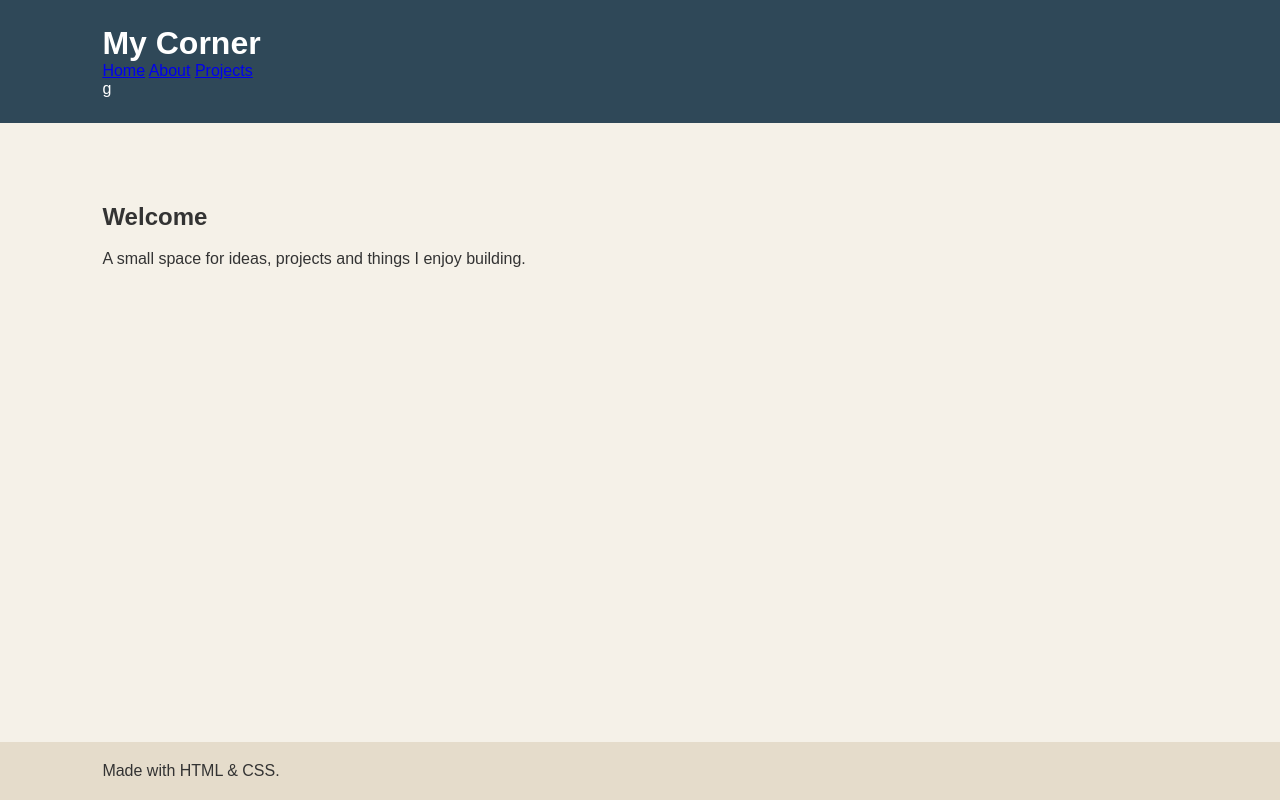
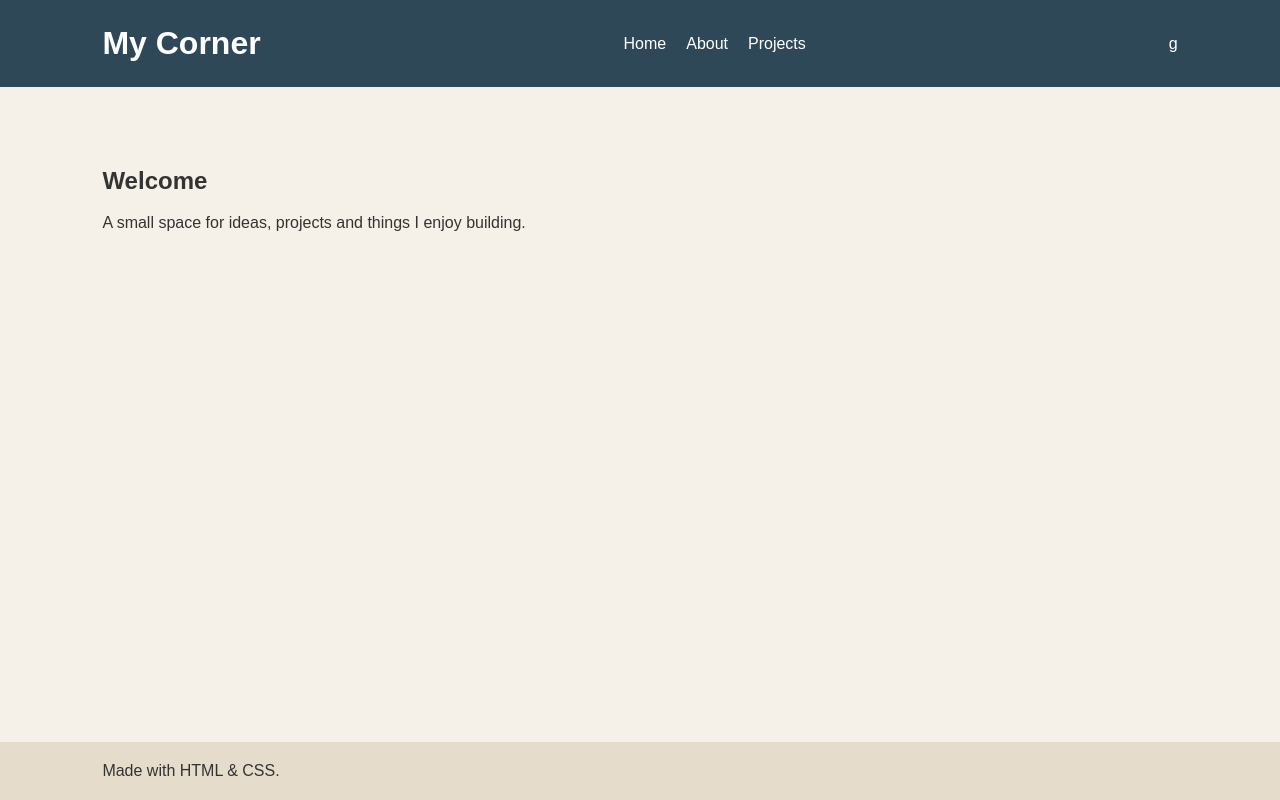
Before and after one commit to OkunyomihOghenetega/my-corner, a plain HTML site: page index.html in a window 1280 px wide. Drawn offline with Linux system fonts and the light colour scheme.

Commit message:
Updated header styling

```diff
--- a/styles.css
+++ b/styles.css
@@ -17,6 +17,20 @@ header {
     padding: 25px 8%;
     background: #2f4858;
     color: white;
+
+    display: flex;
+    justify-content: space-between;
+    align-items: center;
+}
+
+nav {
+    display: flex;
+    gap: 20px;
+}
+
+nav a {
+    color: white;
+    text-decoration: none;
 }
 
 main {
```
